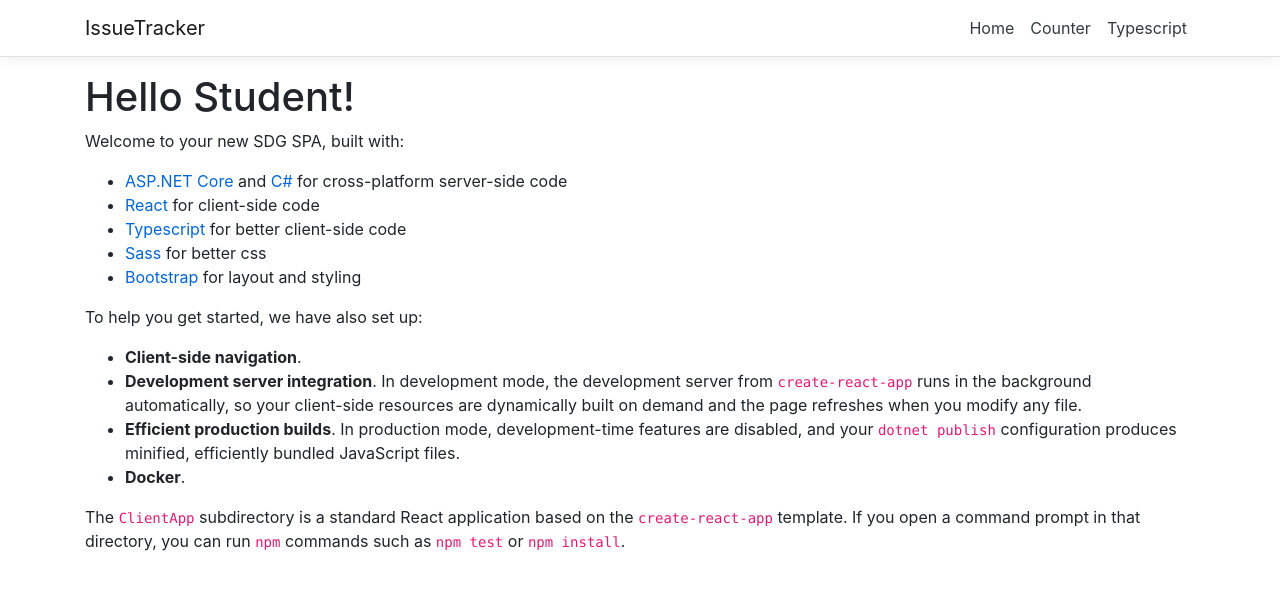
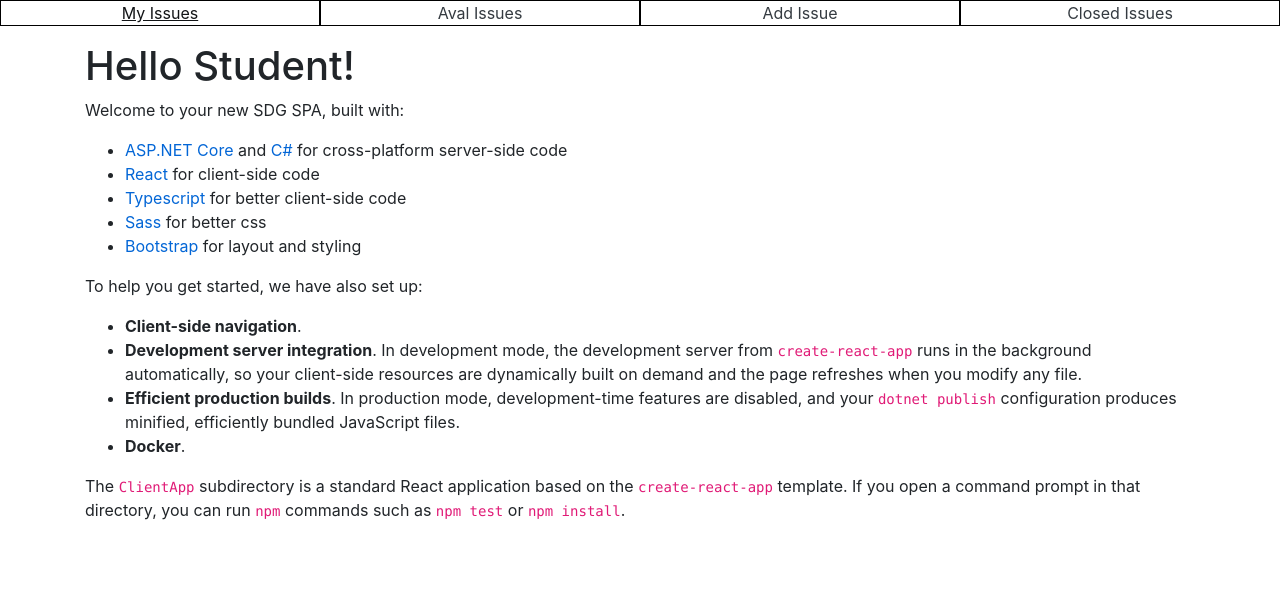
Before and after one commit to austinparvin/IssueTracker, a React (Create React App) app in the folder ClientApp/: page / in a window 1280 px wide. Shown: the top 590 px of the page. Built offline with nearby package versions, Linux system fonts and the light colour scheme.

Commit message:
mobile nav bar in place

```diff
--- a/ClientApp/src/components/NavMenu/index.jsx
+++ b/ClientApp/src/components/NavMenu/index.jsx
@@ -1,71 +1,30 @@
 import React, { Component } from 'react'
-import {
-  Collapse,
-  Container,
-  Navbar,
-  NavbarBrand,
-  NavbarToggler,
-  NavItem,
-  NavLink,
-} from 'reactstrap'
 import { Link } from 'react-router-dom'
 import './style.scss'
 
 export class NavMenu extends Component {
   static displayName = NavMenu.name
 
-  constructor(props) {
-    super(props)
-
-    this.toggleNavbar = this.toggleNavbar.bind(this)
-    this.state = {
-      collapsed: true,
-    }
-  }
-
-  toggleNavbar() {
-    this.setState({
-      collapsed: !this.state.collapsed,
-    })
-  }
-
   render() {
     return (
       <header>
-        <Navbar
-          className="navbar-expand-sm navbar-toggleable-sm ng-white border-bottom box-shadow mb-3"
-          light
-        >
-          <Container>
-            <NavbarBrand tag={Link} to="/">
-              IssueTracker
-            </NavbarBrand>
-            <NavbarToggler onClick={this.toggleNavbar} className="mr-2" />
-            <Collapse
-              className="d-sm-inline-flex flex-sm-row-reverse"
-              isOpen={!this.state.collapsed}
-              navbar
-            >
-              <ul className="navbar-nav flex-grow">
-                <NavItem>
-                  <NavLink tag={Link} className="text-dark" to="/">
-                    Home
-                  </NavLink>
-                </NavItem>
-                <NavItem>
-                  <NavLink tag={Link} className="text-dark" to="/counter">
-                    Counter
-                  </NavLink>
-                </NavItem>
-                <NavItem>
-                  <NavLink tag={Link} className="text-dark" to="/typescript">
-                    Typescript
-                  </NavLink>
-                </NavItem>
-              </ul>
-            </Collapse>
-          </Container>
-        </Navbar>
+        <ul className="custom-nav-bar">
+          <Link tag={Link} className="text-dark" to="/issues/my">
+            My Issues
+          </Link>
+
+          <Link tag={Link} className="text-dark" to="/issues/aval">
+            Aval Issues
+          </Link>
+
+          <Link tag={Link} className="text-dark" to="/issues/add">
+            Add Issue
+          </Link>
+
+          <Link tag={Link} className="text-dark" to="/issues/closed">
+            Closed Issues
+          </Link>
+        </ul>
       </header>
     )
   }
--- a/ClientApp/src/components/NavMenu/style.scss
+++ b/ClientApp/src/components/NavMenu/style.scss
@@ -14,5 +14,19 @@
 }
 
 .box-shadow {
-  box-shadow: 0 .25rem .75rem rgba(0, 0, 0, .05);
+  box-shadow: 0 0.25rem 0.75rem rgba(0, 0, 0, 0.05);
 }
+
+.custom-nav-bar {
+  display: flex;
+  justify-content: space-evenly;
+  padding: 0;
+  li {
+    list-style: none;
+  }
+  a {
+    text-align: center;
+    width: 25%;
+    border: 1px solid black;
+  }
+}
```
